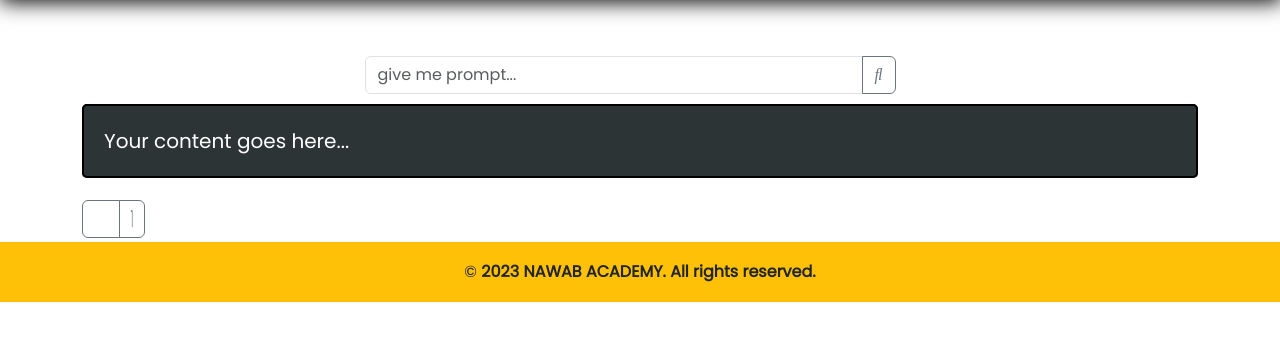
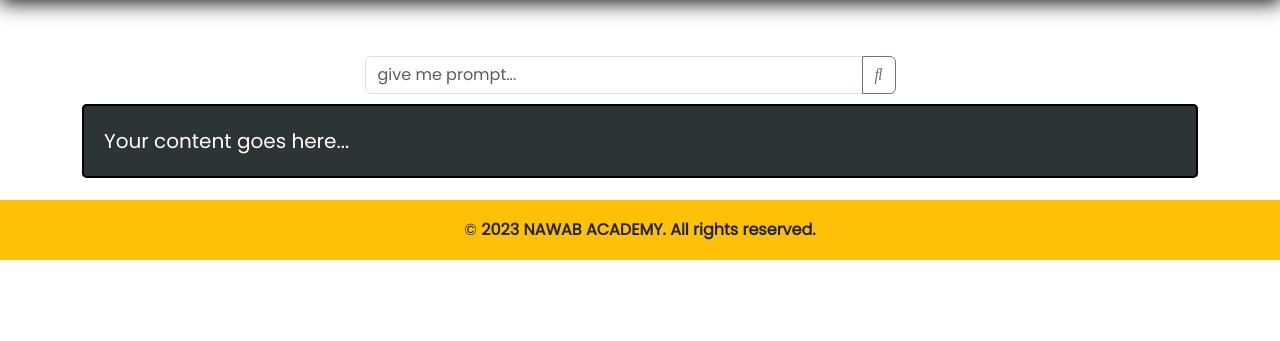
Before and after one commit to shahidjhawari/Online-Courses, a PHP site: page /openai.php in a window 1280 px wide. Shown: the part 103-444 px from the top of the page. Run offline with PHP 8.4, Linux system fonts and the light colour scheme; some libraries are stand-ins or nearby versions.

Commit message:
minor changes

```diff
--- a/index.html
+++ b/index.html
@@ -91,12 +91,12 @@
 <!--area tag for ai banner Section start-->
 
  <!-- Courses Heading Start -->
-  <div class="form">
+  <!-- <div class="form">
     <div class="searchbar">
       <input class="search_input" type="text" name="" placeholder="Search here...">
         <a href="#" class="search_icon"><i class="fa fa-search" aria-hidden="true"></i></a>
     </div>
-  </div>
+  </div> -->
 <!-- Courses Heading End -->
 
 <!-- Why We are start -->
--- a/openai.php
+++ b/openai.php
@@ -155,11 +155,6 @@ if (isset($_POST['submit'])) {
         }
         ?>
     </fieldset>
-    <div class="btn-group">
-    <button class="btn btn-outline-secondary" id="clone"><i class="fas fa-clone" title="Copy All Text"></i></button>
-    <button class="btn btn-outline-secondary" id="remove"><i class="fas fa-times" title="Remove Text"></i></button>
-    </div>
-
 </div>
 
 
```
